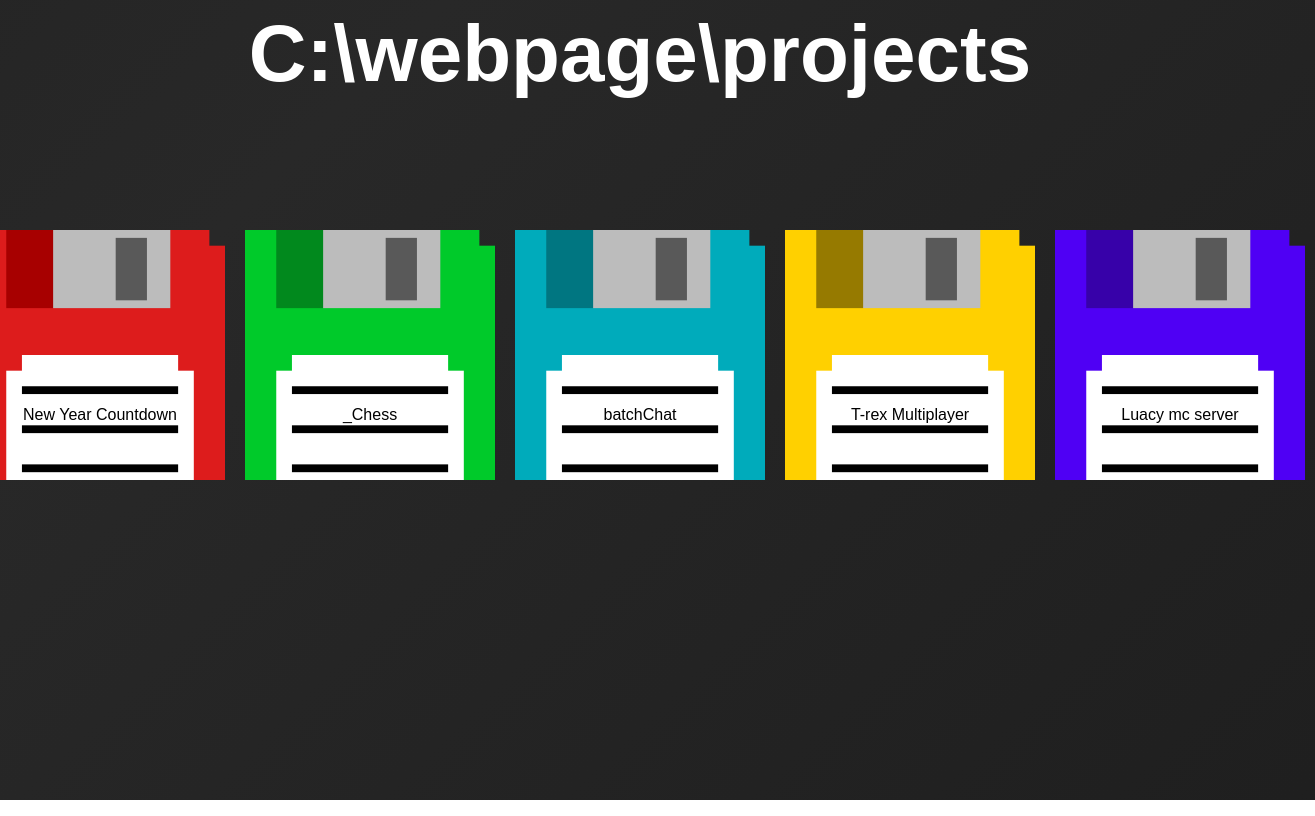
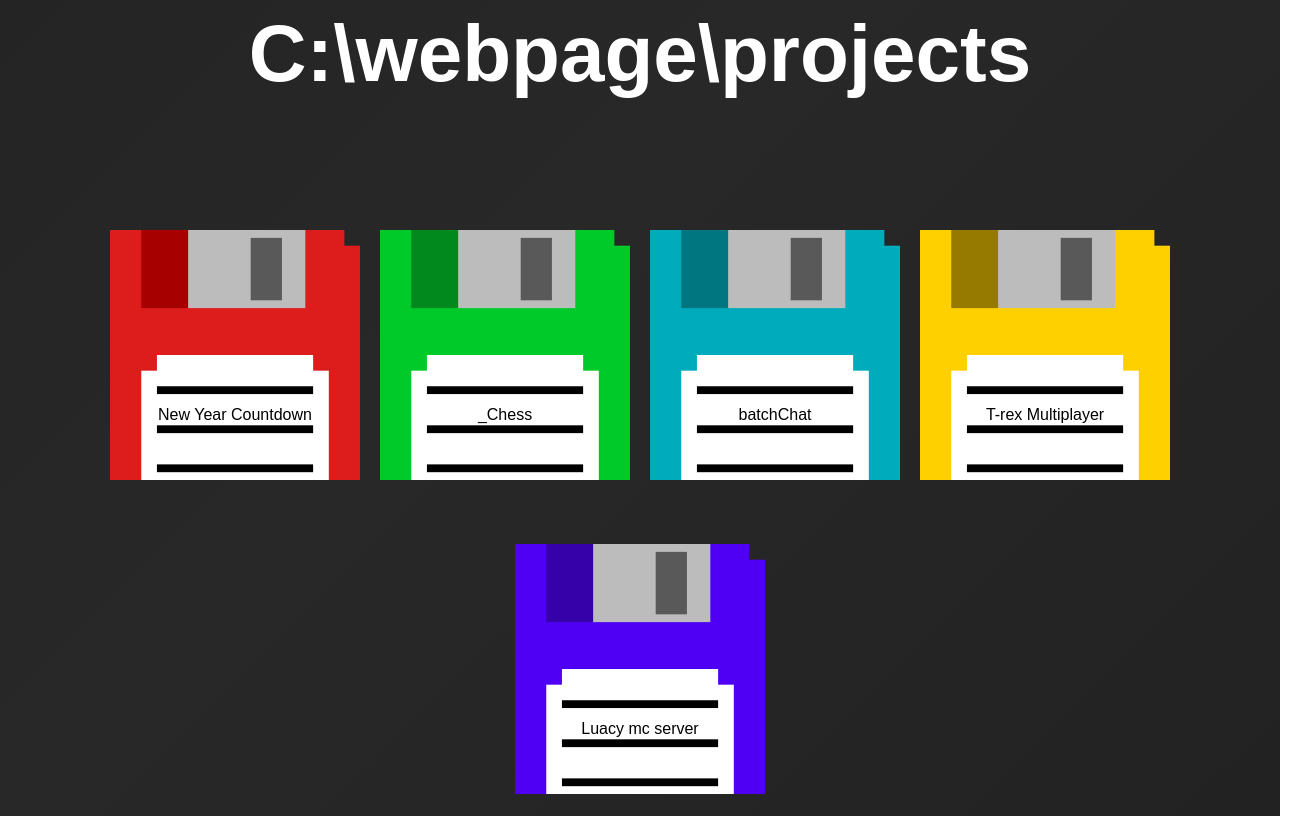
Before and after one commit to HonzaKubita/honzakubita.net, a Vue app: page /projects in a window 1280 px wide. Shown: the whole page, 1315 px wide, since content can reach past the window. Built offline with nearby package versions, Linux system fonts and the light colour scheme.

Commit message:
Updated projects structure

```diff
--- a/src/vue/pages/projects.vue
+++ b/src/vue/pages/projects.vue
@@ -13,11 +13,12 @@
       <floppyDisk color="blue" link="https://github.com/HonzaKubita/batchChat">batchChat</floppyDisk>
       <floppyDisk color="yellow" link="https://github.com/dumba/t-rex">T-rex Multiplayer</floppyDisk>
     </div>
+  </div>
+  <div class="disk-container1">
     <div class="disk-container2">
       <floppyDisk color="purple" link="https://luacy.net/">Luacy mc server</floppyDisk>
     </div>
   </div>
-
 </div>
 </template>
 
```
